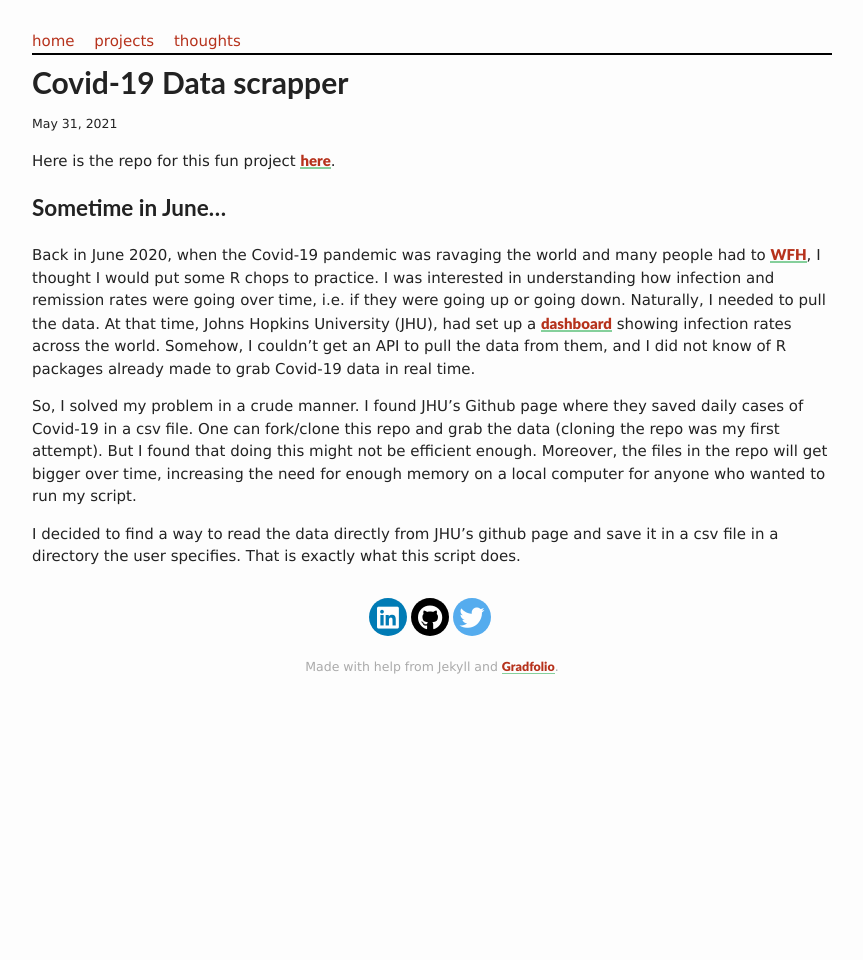
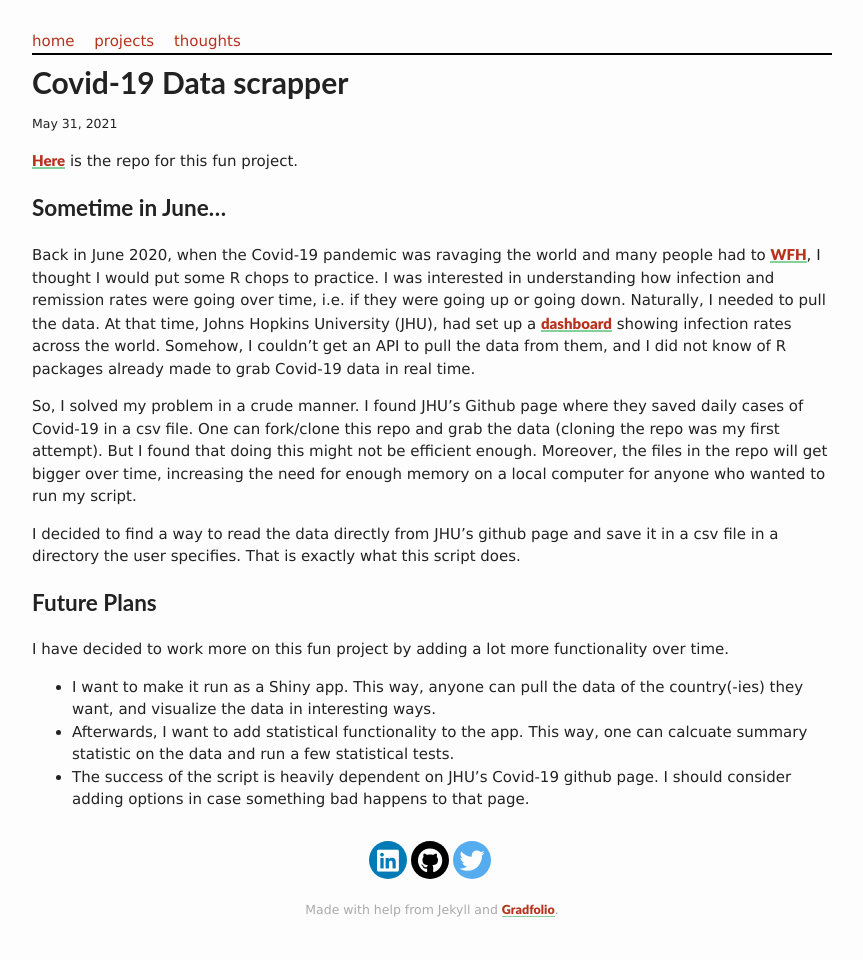
Before and after one commit to tobbyxy/temipete.github.io, a Jekyll site: the page built from _projects/1_project.md, in a window 1280 px wide. Shown: the whole page, without its empty margins (208-1071 px from the left). Built offline with Jekyll 4.4.1, drawn with Linux system fonts in a browser that asks for light colours; nearby versions of some CDN libraries.

Commit message:
Update 1_project.md

```diff
--- a/_projects/1_project.md
+++ b/_projects/1_project.md
@@ -4,13 +4,18 @@ title: Covid-19 Data scrapper
 description: A script written to pull Covid-19 data directly from the JHU's Covid-19 Github repo
 ---
 
-Here is the repo for this fun project [here](https://github.com/TemiPete/Covid19){:target="_blank"}.
+[Here](https://github.com/TemiPete/Covid19){:target="_blank"} is the repo for this fun project.
 
-Sometime in June...
-============
+## Sometime in June...
 
 Back in June 2020, when the Covid-19 pandemic was ravaging the world and many people had to [WFH](https://www.urbandictionary.com/define.php?term=WFH){:target=_blank"}, I thought I would put some R chops to practice. I was interested in understanding how infection and remission rates were going over time, i.e. if they were going up or going down. Naturally, I needed to pull the data. At that time, Johns Hopkins University (JHU), had set up a [dashboard](https://coronavirus.jhu.edu/map.html){:target="_blank"} showing infection rates across the world. Somehow, I couldn't get an API to pull the data from them, and I did not know of R packages already made to grab Covid-19 data in real time.
 
 So, I solved my problem in a crude manner. I found JHU's Github page where they saved daily cases of Covid-19 in a csv file. One can fork/clone this repo and grab the data (cloning the repo was my first attempt). But I found that doing this might not be efficient enough. Moreover, the files in the repo will get bigger over time, increasing the need for enough memory on a local computer for anyone who wanted to run my script.
 
 I decided to find a way to read the data directly from JHU's github page and save it in a csv file in a directory the user specifies. That is exactly what this script does.
+
+## Future Plans
+I have decided to work more on this fun project by adding a lot more functionality over time.
+- I want to make it run as a Shiny app. This way, anyone can pull the data of the country(-ies) they want, and visualize the data in interesting ways.
+- Afterwards, I want to add statistical functionality to the app. This way, one can calcuate summary statistic on the data and run a few statistical tests.
+- The success of the script is heavily dependent on JHU's Covid-19 github page. I should consider adding options in case something bad happens to that page.
```
